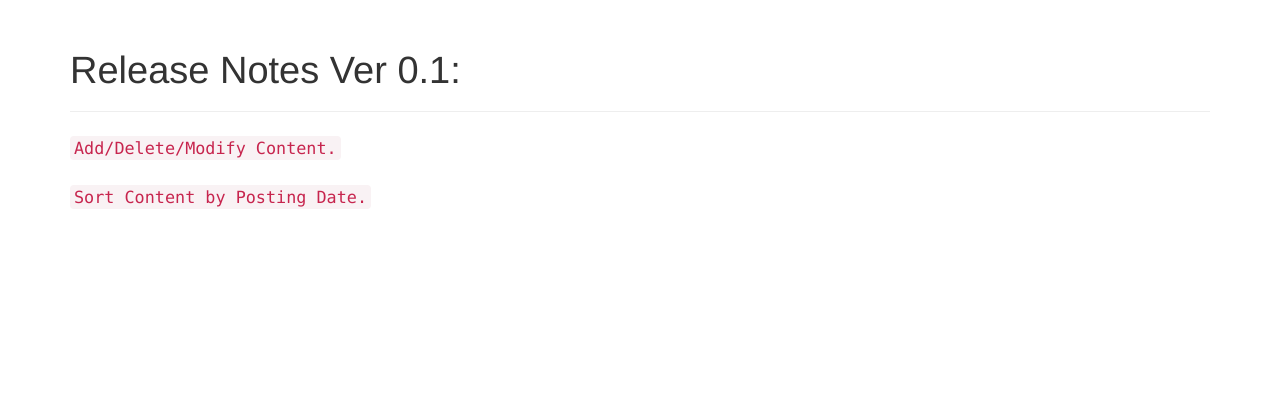
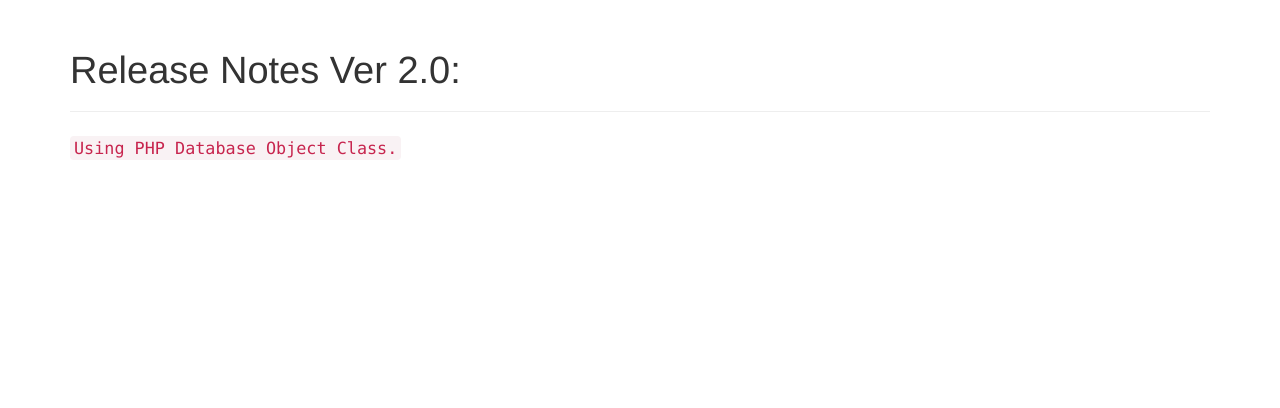
Before and after one commit to KunalGautam/anuku, a PHP site: page /install/release.php in a window 1280 px wide. Shown: the part 50-458 px from the top of the page. Run offline with PHP 8.4, Linux system fonts and the light colour scheme.

Commit message:
V 2.0 Installer update

```diff
--- a/install/index.php
+++ b/install/index.php
@@ -37,7 +37,7 @@
         <div class="page-header">
           <h1>Welcome to AnuKu CMS</h1>
         </div>
-        <p class="lead">Welcome to<code>AnuKu CMS Ver 0.1</code>. AnuKu CMS is a simple and light weight CMS for your need.</p>
+        <p class="lead">Welcome to<code>AnuKu CMS Ver 2.0</code>. AnuKu CMS is a simple and light weight CMS for your need.</p>
         <p class="lead">So Lets get started with Installation.</p>
 		<p><code>Perquisistes for Installing AnuKu CMS:</code></p>
 		<p>
--- a/install/release.php
+++ b/install/release.php
@@ -42,10 +42,10 @@
       <!-- Begin page content -->
       <div class="container">
         <div class="page-header">
-          <h1>Release Notes Ver 0.1:</h1>
+          <h1>Release Notes Ver 2.0:</h1>
         </div>
-        <p class="lead"><code>Add/Delete/Modify Content.</code></p>
-        <p class="lead"><code>Sort Content by Posting Date.</code></p>
+        <p class="lead"><code>Using PHP Database Object Class.</code></p>
+
       </div>
     </div>
 
```
